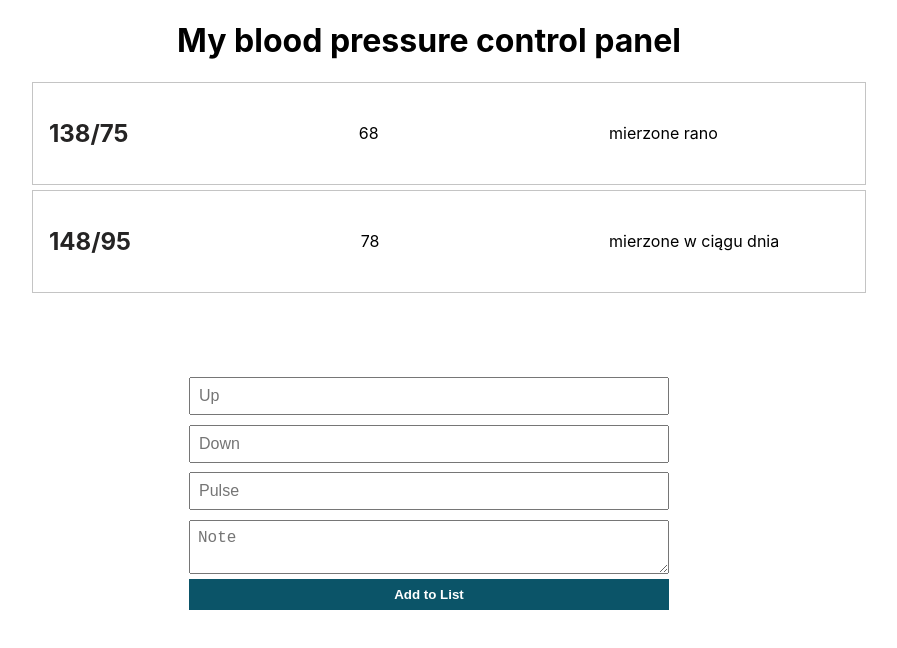
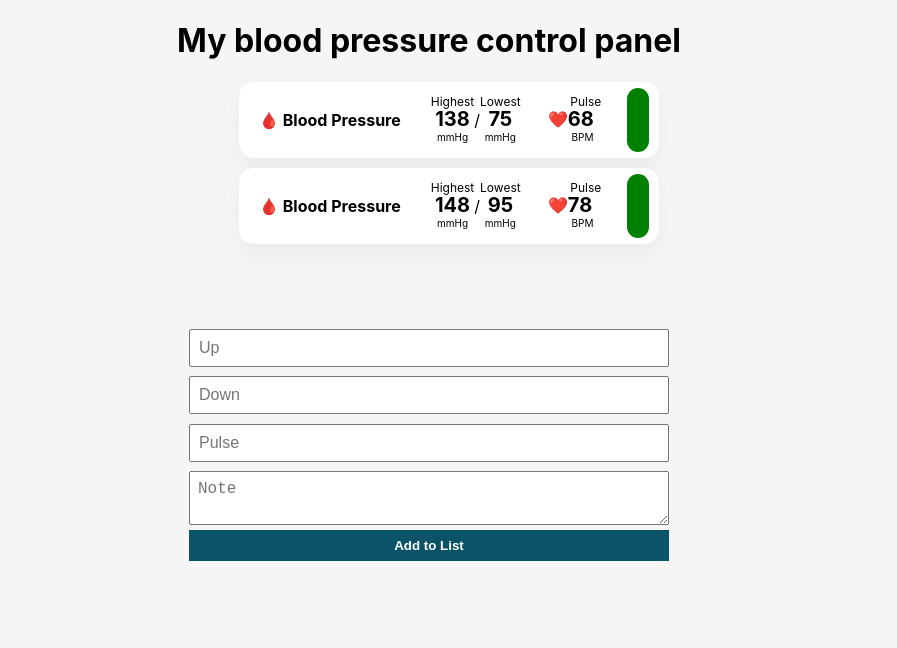
Before and after one commit to Jacob-Isaac/blood-pressure-calendar, a React (Create React App) app: page / in a window 1280 px wide. Shown: the top 648 px of the page, without its empty margins (211-1108 px from the left). Built offline with nearby package versions, Linux system fonts and the light colour scheme.

Commit message:
list styling added

```diff
--- a/src/App.css
+++ b/src/App.css
@@ -1,3 +1,8 @@
+body {
+  background-color: rgb(245, 245, 245);
+}
+
+
 .App {
   text-align: center;
 }
@@ -32,59 +37,80 @@
   from {
     transform: rotate(0deg);
   }
+
   to {
     transform: rotate(360deg);
   }
 }
 
-
-
 .List {
+  background-color: white;
+  display: inline-block;
   list-style: none;
   display: flex;
   align-items: center;
-  width: 50rem;
+  width: 25rem;
+  height: 3.5rem;
+  border-radius: 15px;
   margin: 0rem auto;
-  border: 0.1rem solid rgba(0, 0, 0, 0.233);
-  padding: 1rem;
+  box-shadow: 0px 0px 20px rgba(9, 10, 51, 0.02), 0px 16px 20px rgba(9, 10, 51, 0.03);
+  padding: 10px;
   justify-content: space-between;
-  margin-bottom: 5px;
+  margin-bottom: 10px;
 }
-
-.List-header {
+.List-title {
+  font-size: 16px;
+  font-weight: bold;
+  margin-right: 30px;
+  margin-left: 10px;
+}
+.List-order {
   display: flex;
   align-items: center;
 }
-
-.List-header h2 {
-  color: rgb(37, 36, 36)
+.List-pressScore {
+  line-height: 110%;
 }
-
+.List-pulseScore {
+  line-height: 110%;
+  margin-left: 1.7rem;
+}
+.List-upperText {
+  font-size: 12px;
+}
+.List-upperPulseText {
+  font-size: 12px;
+  margin-left: 1.4rem;
+}
+.List-middleText {
+  font-size: 20px;
+  font-weight: bold;
+}
+.List-bottomText {
+  font-size: 10px;
+}
+.List-bottomPulseText {
+  font-size: 10px;
+  margin-left: 1rem;
+}
 .List-img {
-  width: 5rem;
+  background-color: green;
+  width: 1.4rem;
   height: 4rem;
-  border-radius: 100%;
-  margin-right: 0.5rem;
-}
-
-.List-note {
-  width: 30%;
-  text-align: left;
+  border-radius: 50rem;
 }
 
 .AddToList {
   display: flex;
   flex-direction: column;
   width: 30rem;
-  margin: 5rem auto
+  margin: 5rem auto;
 }
-
 .AddToList-input {
   padding: 0.5rem;
   font-size: 1rem;
   margin: 0.3rem 0rem
 }
-
 .AddToList-btn {
   padding: 0.5rem;
   cursor: pointer;
@@ -93,3 +119,8 @@
   color: white;
   border: none
 }
+
+.wrapper {
+  display: flex;
+  align-items: center;
+}
--- a/src/components/List.tsx
+++ b/src/components/List.tsx
@@ -1,6 +1,6 @@
 import React from "react";
 import { useSelector } from "react-redux/es/exports";
-import { selectTasks} from "./Slice";
+import { selectTasks } from "./Slice";
 import { nanoid } from "@reduxjs/toolkit";
 import { Task } from "./interfaces";
 
@@ -11,24 +11,36 @@ const renderList = (): JSX.Element[] => {
       const key = nanoid();
       return (
         <li key={key} className="List">
-            <div className="List-header">
-                <h2>{person.up}</h2><h2>/</h2>
-                <h2>{person.down}</h2>
+          <div className="List-order">
+            <div className="List-title">
+            🩸 Blood Pressure
             </div>
-            <p>{person.pulse}</p>
-            <p className="List-note">{person.note}</p>
+            <div className="List-pressScore">
+              <div className="List-upperText">Highest</div>
+              <div className="List-middleText">{person.up}</div>
+              <div className="List-bottomText">mmHg</div>
+            </div>
+            <div>/</div>
+            <div className="List-pressScore">
+              <div className="List-upperText">Lowest</div>
+              <div className="List-middleText">{person.down}</div>
+              <div className="List-bottomText">mmHg</div>
+            </div>
+            <div className="List-pulseScore">
+              <div className="List-upperPulseText">Pulse</div>
+              <div className="wrapper"><div>❤️</div>
+                <div className="List-middleText">{person.pulse}</div></div>
+              <div className="List-bottomPulseText">BPM</div>
+            </div>
+          </div>
+          <div className="List-img"></div>
+          {/* {person.note} */}
         </li>
       );
     });
   };
 
-return (
-    <ul>
-    {renderList()}
-    </ul>
-    );
-
+  return <ul>{renderList()}</ul>;
 };
 
-
 export default List;
```
Lines whose indentation alone changed are shown as unchanged.
